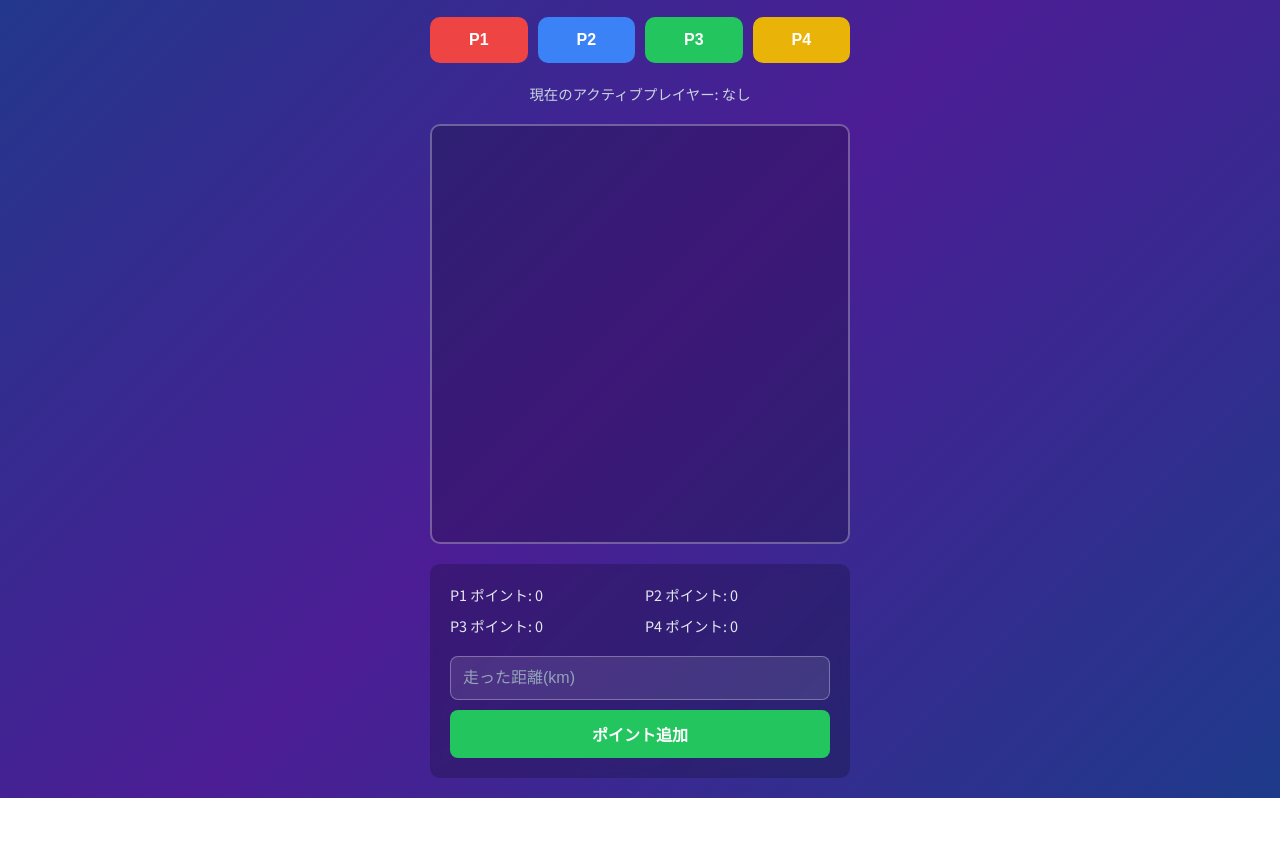
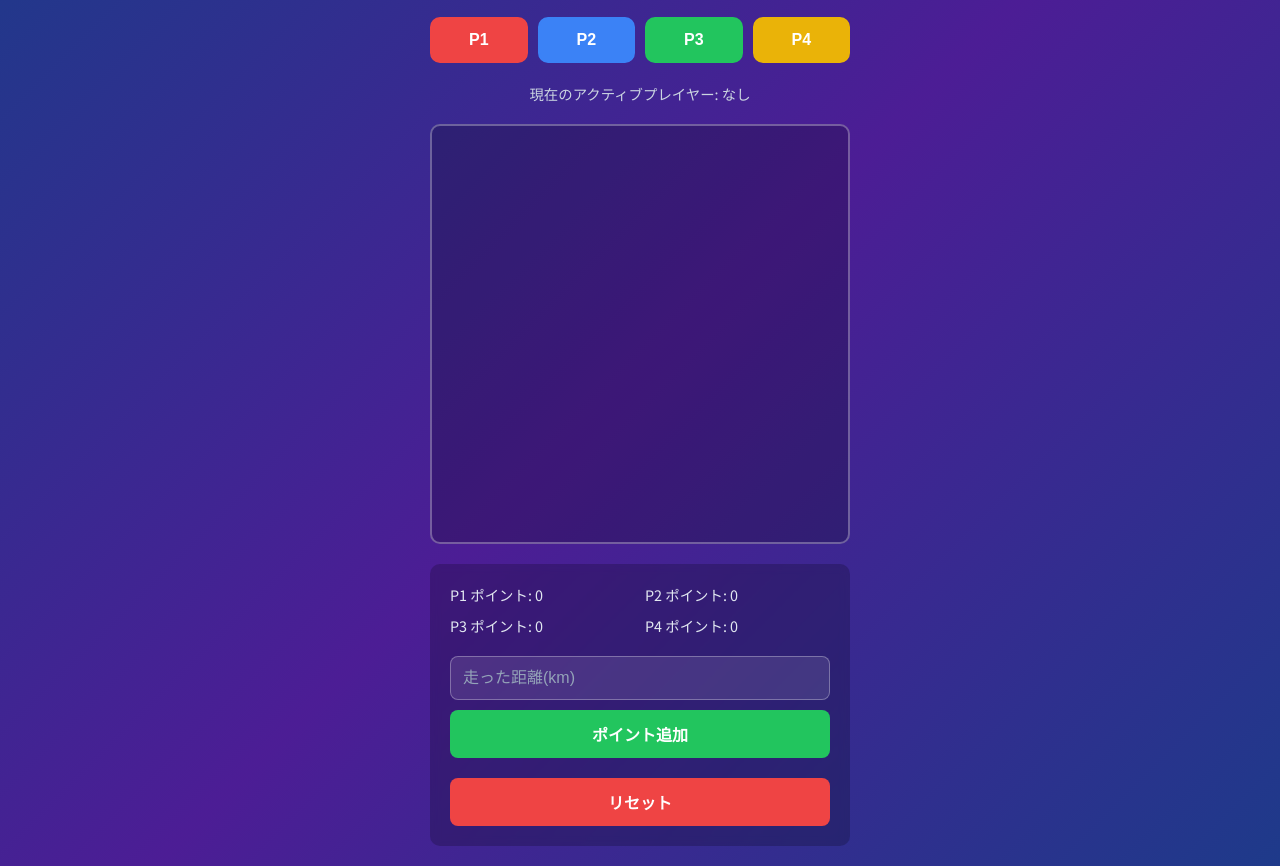
Before and after one commit to yuki-ishibashi-uttc/connectile-app, a plain HTML site: page index.html in a window 1280 px wide. Shown: the part 105-971 px from the top of the page. Before the commit the page ends 903 px from the top, so only its background shows below. Drawn offline with Linux system fonts and the light colour scheme; no server answers.

Commit message:
fix: Restore reset button

```diff
--- a/index.html
+++ b/index.html
@@ -28,6 +28,7 @@
             </div>
 
         <div id="game-controls">
+
             <div class="point-display">
                 <p>P1 ポイント: <span id="points-p1">0</span></p>
                 <p>P2 ポイント: <span id="points-p2">0</span></p>
@@ -40,9 +41,10 @@
                 <button id="add-points-btn">ポイント追加</button>
             </div>
 
+            <div class="utility-buttons">
+                <button id="reset-btn" class="danger-btn">リセット</button>
+            </div>
 
-        </div>
-
-    </div> <script src="script.js"></script>
+        </div> </div> <script src="script.js"></script>
 </body>
 </html>
```
